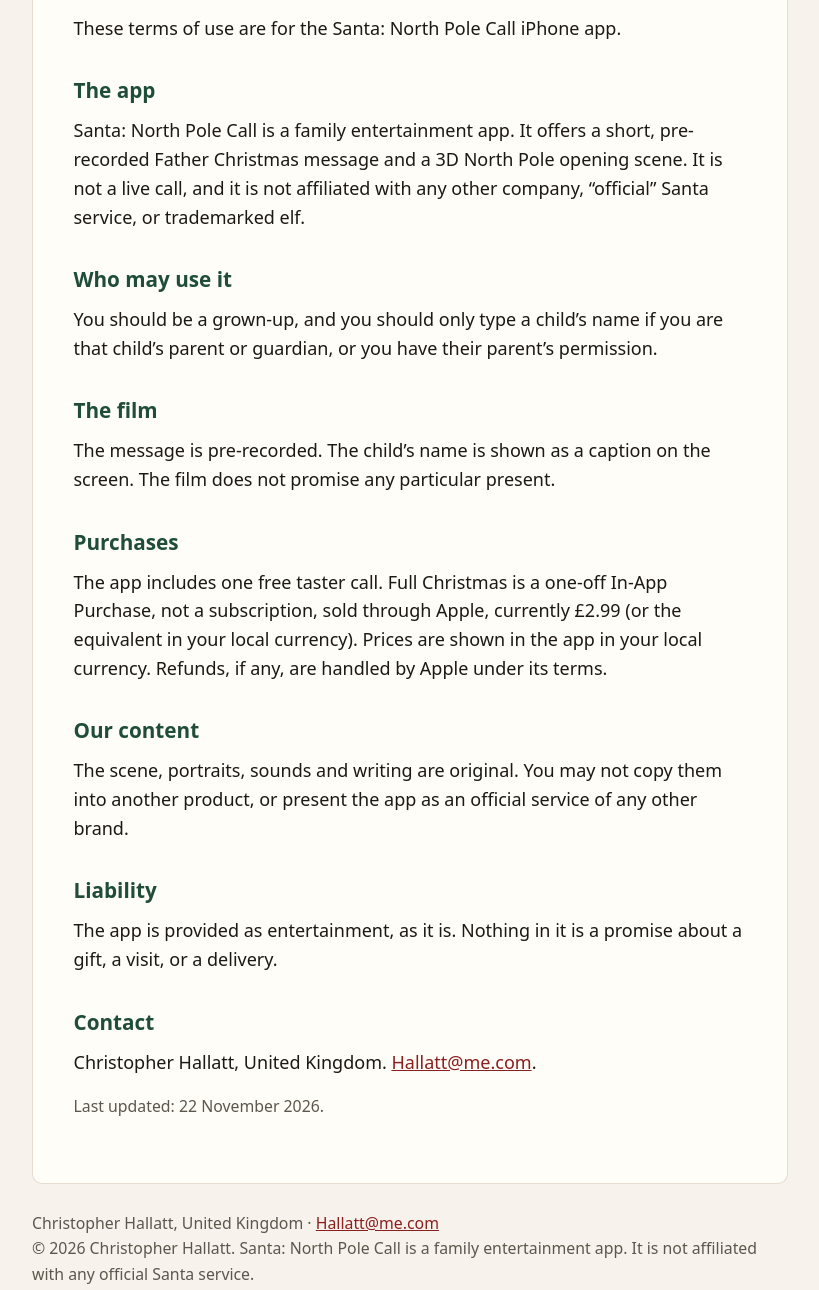
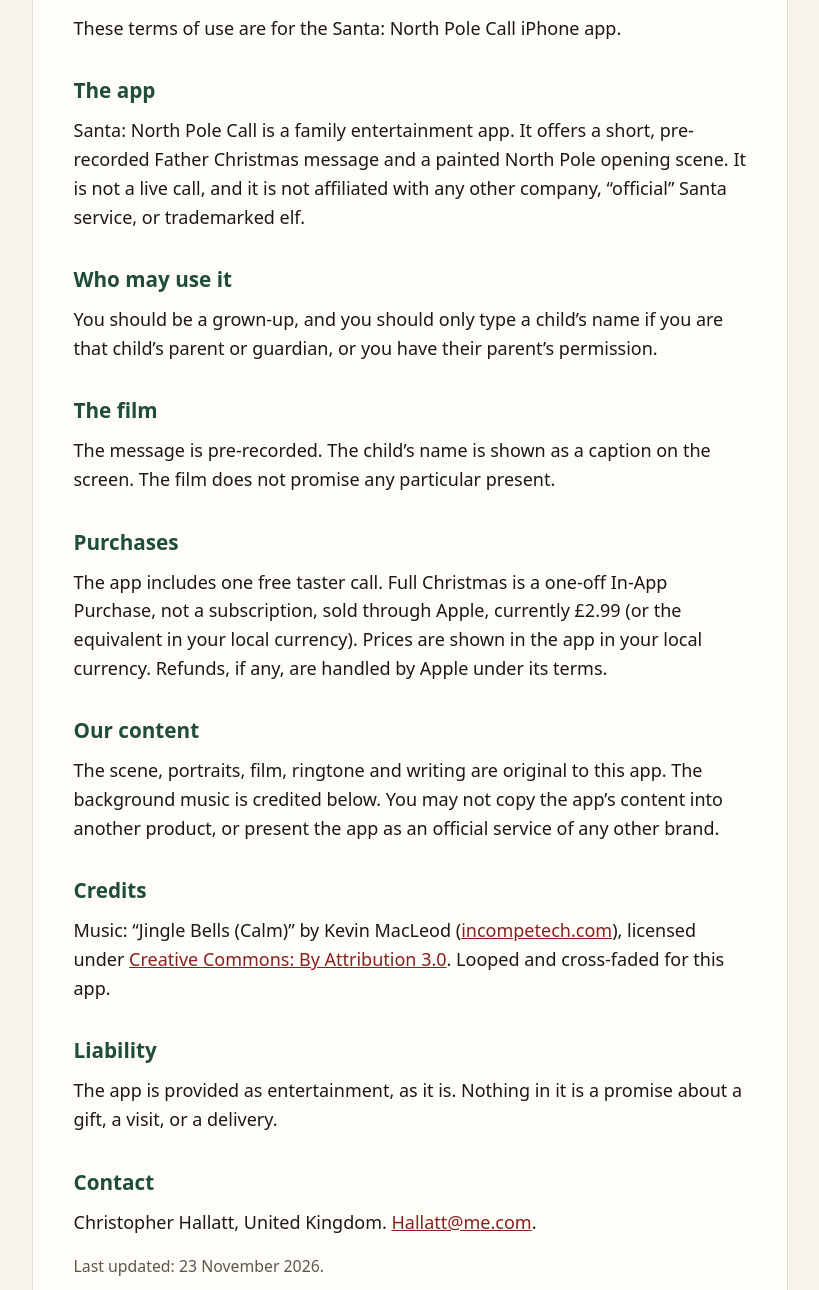
Before and after one commit to HallattChris6320/santa-app-support, a plain HTML site: page terms.html in a window 1280 px wide. Shown: the part 250-1540 px from the top of the page, without its empty margins (230-1049 px from the left). Drawn offline with Linux system fonts and the light colour scheme.

Commit message:
Terms: music credit (CC BY 3.0), painted scene wording

```diff
--- a/terms.html
+++ b/terms.html
@@ -22,7 +22,7 @@
     <p>These terms of use are for the Santa: North Pole Call iPhone app.</p>
 
     <h2>The app</h2>
-    <p>Santa: North Pole Call is a family entertainment app. It offers a short, pre-recorded Father Christmas message and a 3D North Pole opening scene. It is not a live call, and it is not affiliated with any other company, “official” Santa service, or trademarked elf.</p>
+    <p>Santa: North Pole Call is a family entertainment app. It offers a short, pre-recorded Father Christmas message and a painted North Pole opening scene. It is not a live call, and it is not affiliated with any other company, “official” Santa service, or trademarked elf.</p>
 
     <h2>Who may use it</h2>
     <p>You should be a grown-up, and you should only type a child’s name if you are that child’s parent or guardian, or you have their parent’s permission.</p>
@@ -34,14 +34,17 @@
     <p>The app includes one free taster call. Full Christmas is a one-off In-App Purchase, not a subscription, sold through Apple, currently £2.99 (or the equivalent in your local currency). Prices are shown in the app in your local currency. Refunds, if any, are handled by Apple under its terms.</p>
 
     <h2>Our content</h2>
-    <p>The scene, portraits, sounds and writing are original. You may not copy them into another product, or present the app as an official service of any other brand.</p>
+    <p>The scene, portraits, film, ringtone and writing are original to this app. The background music is credited below. You may not copy the app’s content into another product, or present the app as an official service of any other brand.</p>
+
+    <h2>Credits</h2>
+    <p>Music: “Jingle Bells (Calm)” by Kevin MacLeod (<a href="https://incompetech.com">incompetech.com</a>), licensed under <a href="https://creativecommons.org/licenses/by/3.0/">Creative Commons: By Attribution 3.0</a>. Looped and cross-faded for this app.</p>
 
     <h2>Liability</h2>
     <p>The app is provided as entertainment, as it is. Nothing in it is a promise about a gift, a visit, or a delivery.</p>
 
     <h2>Contact</h2>
     <p>Christopher Hallatt, United Kingdom. <a href="mailto:Hallatt@me.com">Hallatt@me.com</a>.</p>
-    <p class="updated">Last updated: 22 November 2026.</p>
+    <p class="updated">Last updated: 23 November 2026.</p>
   </main>
   <footer>
     <address>Christopher Hallatt, United Kingdom · <a href="mailto:Hallatt@me.com">Hallatt@me.com</a></address>
```
